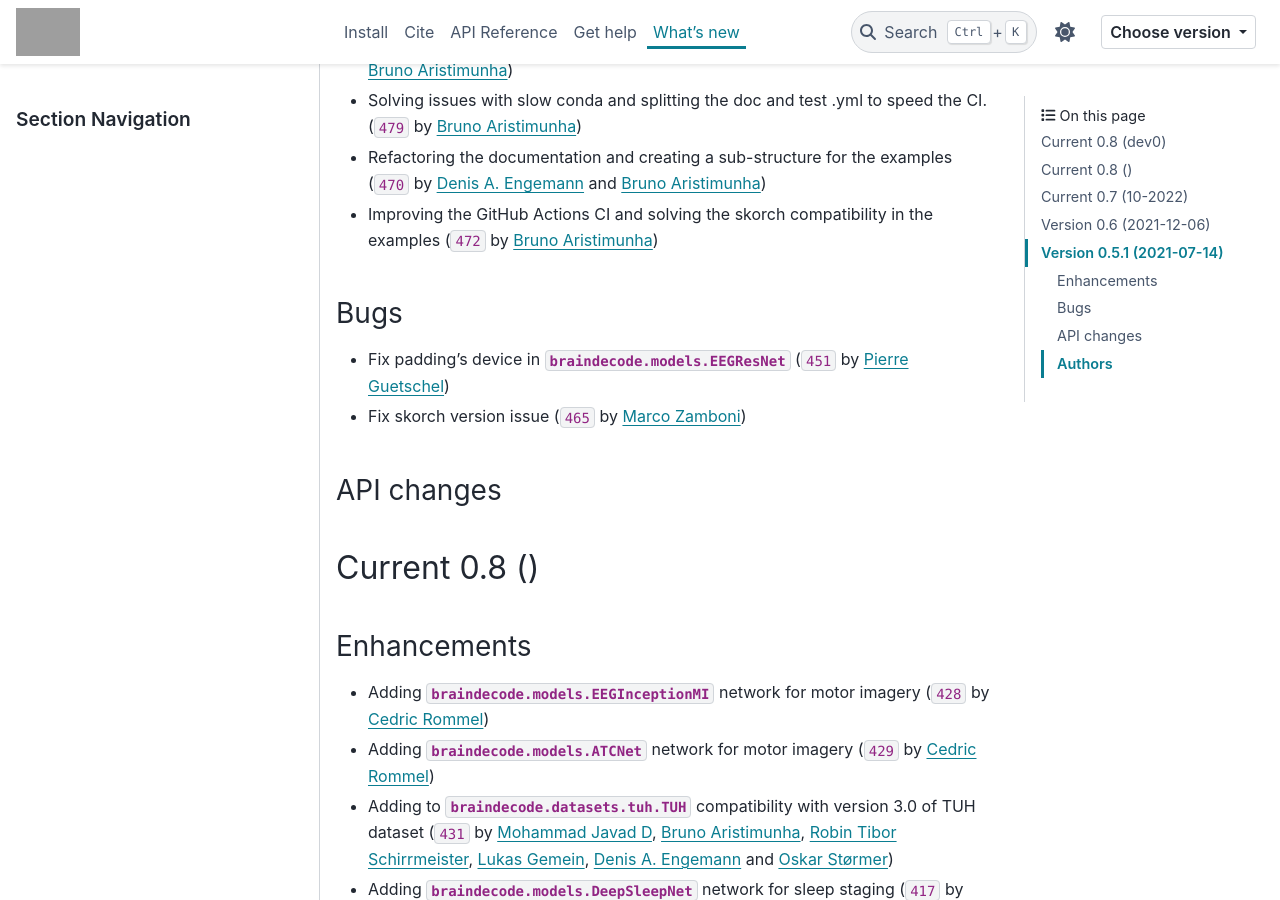
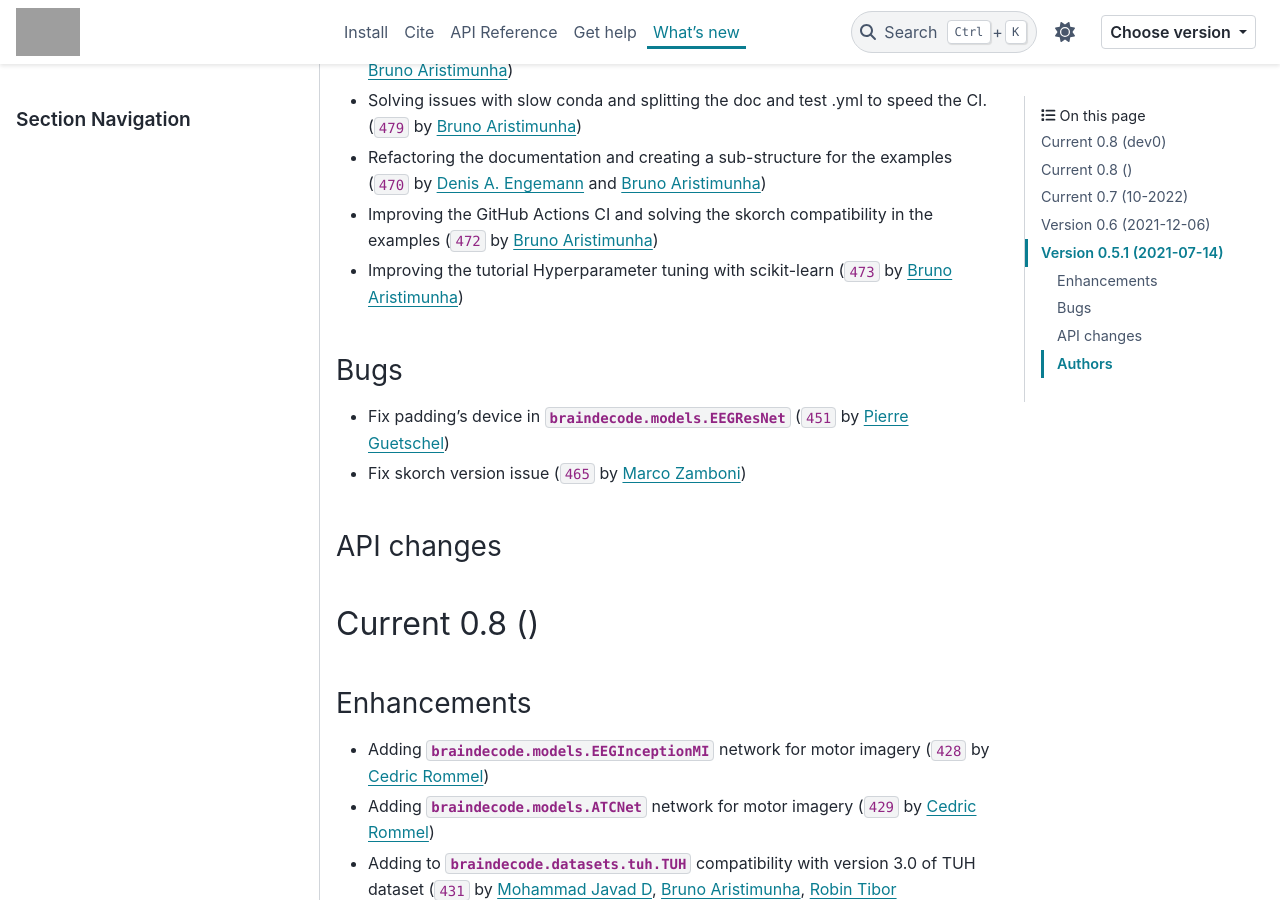
Before and after one commit to braindecode/braindecode, a Sphinx documentation site: the page built from docs/whats_new.rst, in a window 1280 px wide and 900 px high, scrolled down 373 px. Built offline with Sphinx 7.4.7 and the PyData theme 0.15.4, drawn with Linux system fonts in a browser that asks for light colours; pages that are not in the unit, such as notebooks, are missing from menus; comment, search, counter and statistics services are not loaded; cross-references to code outside the pages are shown as plain code; grey boxes are pictures that could not be loaded.

Commit message:
Updating the whats_new file

```diff
--- a/docs/whats_new.rst
+++ b/docs/whats_new.rst
@@ -28,6 +28,7 @@ Enhancements
 - Solving issues with slow conda and splitting the doc and test .yml to speed the CI. (:gh:`479` by `Bruno Aristimunha`_)
 - Refactoring the documentation and creating a sub-structure for the examples (:gh:`470` by `Denis A. Engemann`_ and `Bruno Aristimunha`_)
 - Improving the GitHub Actions CI and solving the skorch compatibility in the examples (:gh:`472` by `Bruno Aristimunha`_)
+- Improving the tutorial Hyperparameter tuning with scikit-learn (:gh:`473` by `Bruno Aristimunha`_)
 
 Bugs
 ~~~~
```
